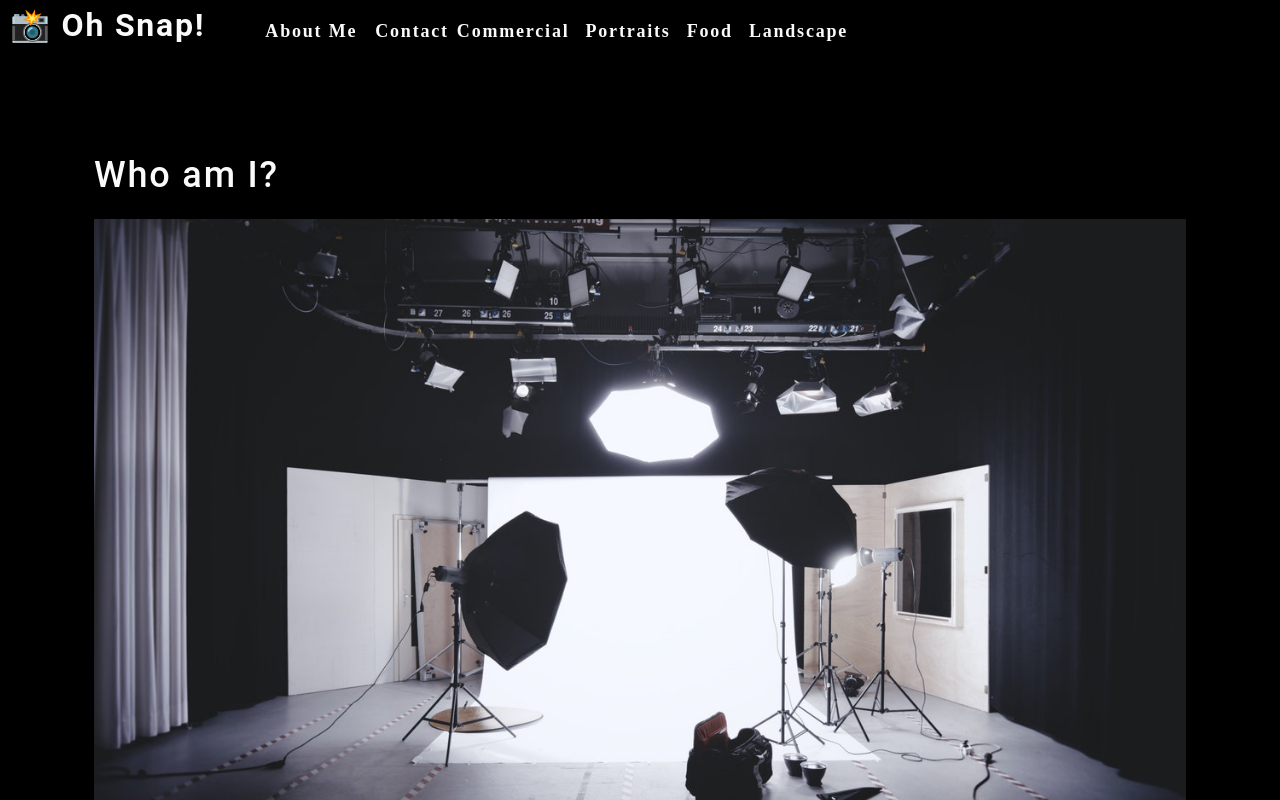
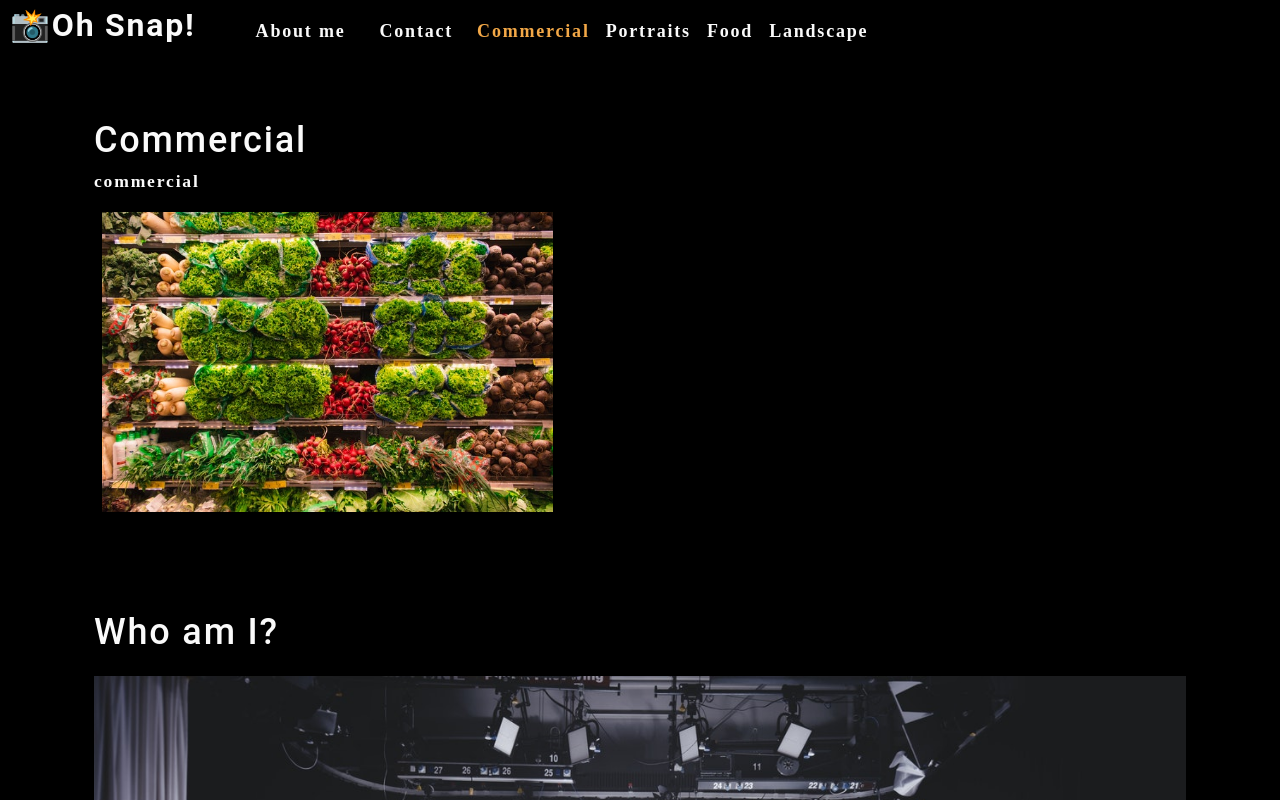
Before and after one commit to jdlawton/photo-port, a React (Create React App) app: page / in a window 1280 px wide. Shown: the top 800 px of the page. Built offline with nearby package versions, Linux system fonts and the light colour scheme.

Commit message:
added hooks to facilitate changing categories.

```diff
--- a/src/App.js
+++ b/src/App.js
@@ -1,16 +1,35 @@
-import React from 'react';
-import './App.css';
+import React, {useState} from 'react';
+//import './App.css';
 import Nav from './components/Nav';
 import About from './components/About';
+import Gallery from './components/Gallery';
 
 function App() {
+  const [categories] = useState([
+    {
+      name: 'commercial',
+      description: 'Photos of grocery stores, food trucks, and other commercial projects',
+    },
+    { name: 'portraits', description: 'Portraits of people in my life' },
+    { name: 'food', description: 'Delicious delicacies' },
+    { name: 'landscape', description: 'Fields, farmhouses, waterfalls, and the beauty of nature' },
+  ]);
+
+  const [currentCategory, setCurrentCategory] = useState(categories[0]);
+
   return (
     <div>
-      <Nav></Nav>
+      <Nav
+        categories={categories}
+        setCurrentCategory={setCurrentCategory}
+        currentCategory={currentCategory}>
+      </Nav>
       <main>
-        <About></About>
+        <div>
+          <Gallery></Gallery>
+          <About></About>
+        </div>
       </main>
-
     </div>
   );
 }
--- /dev/null
+++ b/src/components/Gallery/index.js
@@ -0,0 +1,21 @@
+import React from 'react';
+import {capitalizeFirstLetter} from '../../utils/helpers';
+import photo from "../../assets/small/commercial/0.jpg";
+
+function Gallery () {
+    const currentCategory = {
+        name: "commercial",
+        description: "Photos of grocery stores, food trucks, and other commercial projects."
+    };
+    return (
+        <section>
+            <h1>{capitalizeFirstLetter(currentCategory.name)}</h1>
+            <p>{currentCategory.name}</p>
+            <div>
+                <img src={photo} alt="Commercial Example" className="img-thumbnail mx-1" />
+            </div>
+        </section>
+    );
+}
+
+export default Gallery;
--- a/src/components/Nav/index.js
+++ b/src/components/Nav/index.js
@@ -1,58 +1,44 @@
-import React from 'react';
+import React, {useEffect} from 'react';
+import {capitalizeFirstLetter} from "../../utils/helpers";
 
 
-function Nav() {
+function Nav(props) {
+    const {
+        categories = [],
+        setCurrentCategory,
+        currentCategory,
+    } = props;
 
-    const categories = [
-        {
-            name: "Commercial",
-            description: "Photos of grocery stores, food trucks, and other commercial projects"
-        },
-        {
-            name: "Portraits",
-            description: "Portraits of people in my life"
-        },
-        {
-            name: "Food",
-            description: "Delicious delicacies"
-        },
-        {
-            name: "Landscape",
-            description: "Fields, farmhouses, waterfalls, and the beauty of nature"
-        }
-    ];
+    useEffect(() => {
+        document.title = capitalizeFirstLetter(currentCategory.name);
+    }, [currentCategory]);
 
-    function categorySelected(name) {
-        console.log(`${name} clicked`);
-    };
 
     return (
         <header className="flex-row px-1">
             <h2>
                 <a data-testid="link" href="/">
-                    <span role="img" aria-label="camera">📸</span> Oh Snap!
+                    <span role="img" aria-label="camera"> 📸</span>
+                    Oh Snap!
                 </a>
             </h2>
             <nav>
                 <ul className="flex-row">
                     <li className="mx-2">
-                        <a data-testid="about" href="#about">
-                            About Me
+                        <a data-testid= "about" href="#about">
+                            About me
                         </a>
                     </li>
-                    <li>
+                    <li className="mx-2">
                         <span>Contact</span>
                     </li>
-                        {categories.map((category) => (
-                            <li
-                                className="mx-1"
-                                key={category.name}
-                            >
-                                <span onClick={ () => categorySelected(category.name)} >
-                                    {category.name}
-                                </span>
-                            </li>
-                        ))}
+                    {categories.map((category) => (
+                        <li className= {`mx-1 ${currentCategory.name === category.name && 'navActive'}`} key={category.name}>
+                            <span onClick={() => {setCurrentCategory(category)}}>
+                                {capitalizeFirstLetter(category.name)}
+                            </span>
+                        </li>
+                    ))}
                 </ul>
             </nav>
         </header>
```
